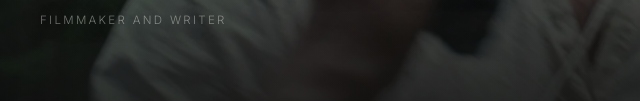
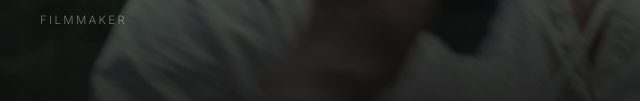
Before and after one commit to werewolf-one/budzinski-work, a plain HTML site: page index.html in a window 1280 px wide. Shown: the part 699-800 px from the top of the page, 0-640 px from the left. Drawn offline with nearby package versions, Linux system fonts and the light colour scheme; a web font is replaced by a local one.

Commit message:
Homepage: hero descriptor is Filmmaker alone

```diff
--- a/index.html
+++ b/index.html
@@ -288,7 +288,7 @@
     <!-- Hero still: images/gros-garden-hacksaw.webp, set on #hero in CSS. -->
     <div class="hero-content">
       <h1 class="hero-name">Nate Budzinski</h1>
-      <p class="hero-descriptor">Filmmaker and writer</p>
+      <p class="hero-descriptor">Filmmaker</p>
     </div>
   </section>
 
```
